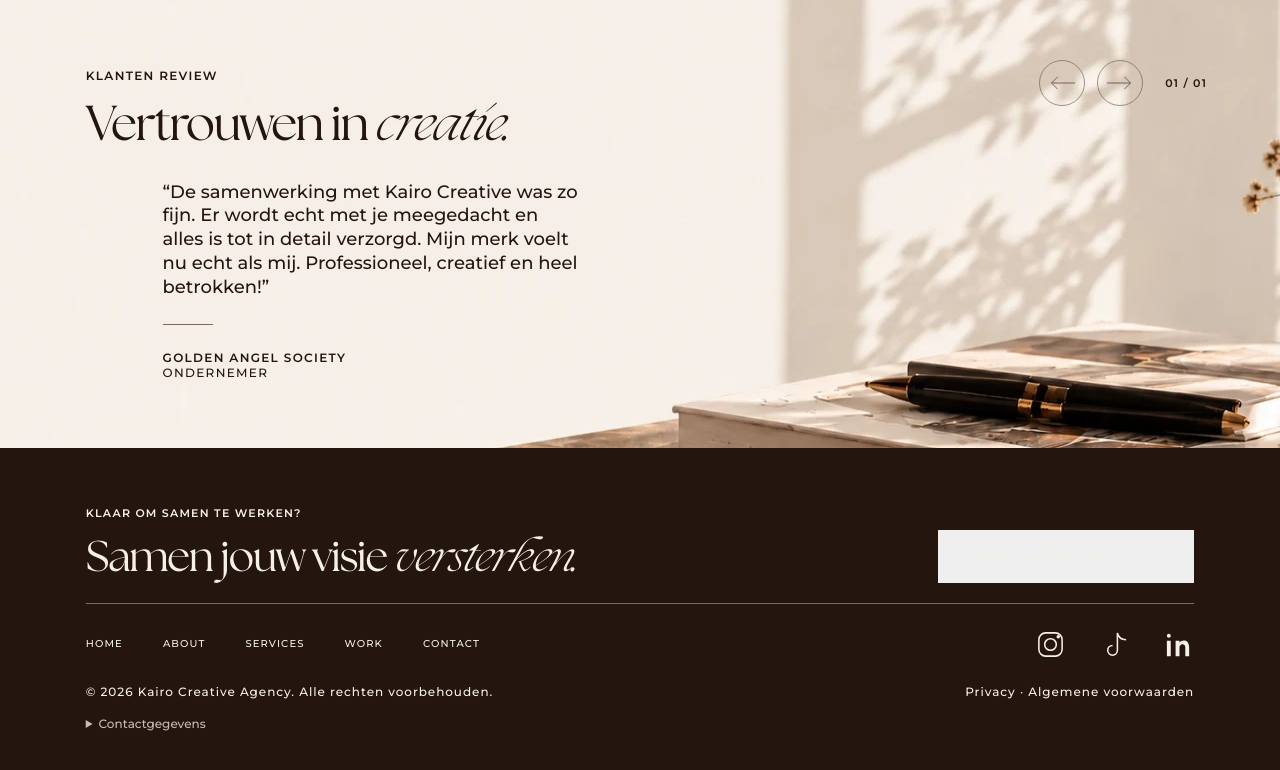
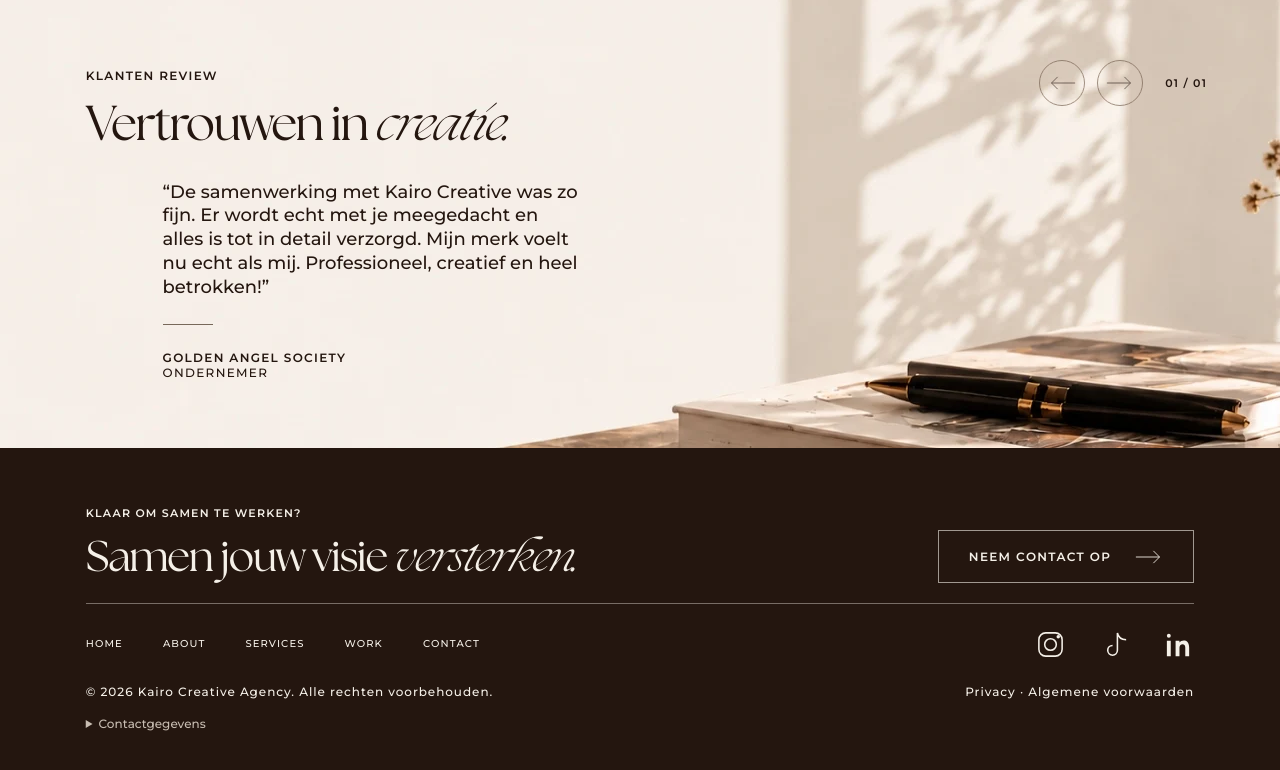
Before and after one commit to kairo-creative/kairo-website, a Next.js app: page / in a window 1280 px wide. Shown: the part 1835-2605 px from the top of the page. Built offline with nearby package versions, Linux system fonts and the light colour scheme.

Commit message:
Fix outlined footer contact button background and square corners

```diff
--- a/src/app/globals.css
+++ b/src/app/globals.css
@@ -216,6 +216,8 @@ footer nav a:hover:after {
   border-color: var(--cream);
 }
 .button.outlined {
+  background: transparent;
+  border-radius: 0;
   color: var(--cream);
 }
 .button:hover {
```
